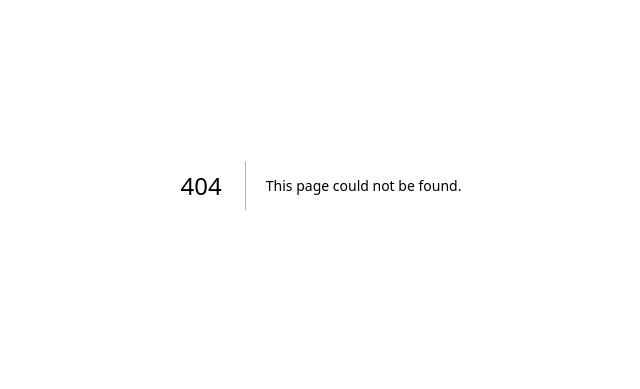
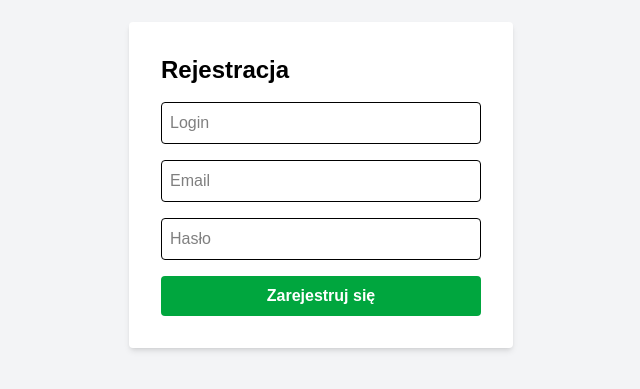
Before and after one commit to Batorek/-VoxPopuli, a Next.js app in the folder frontend/: page /register in a window 1280 px wide. Before the commit this address had no page. Shown: the part 215-604 px from the top of the page, without its empty margins (319-959 px from the left). Built offline with nearby package versions, Linux system fonts and the light colour scheme.

Commit message:
frontend logowania i rejestracji bez fetch

```diff
--- /dev/null
+++ b/frontend/app/login/page.tsx
@@ -0,0 +1,54 @@
+"use client";
+
+import React, { useState } from 'react';
+
+export default function LoginPage() {
+  const [username, setUsername] = useState('');
+  const [password, setPassword] = useState('');
+
+  const handleLogin = async (e: React.FormEvent) => {
+    e.preventDefault();
+
+    try {
+      const res = await fetch('http://127.0.0.1:8000/api/accounts/login/', {
+        method: 'POST',
+        headers: { 'Content-Type': 'application/json' },
+        body: JSON.stringify({ username, password })
+      });
+
+      const data = await res.json();
+
+      if (res.ok) {
+        // Zapisujemy token (jeśli backend go zwraca)
+        localStorage.setItem('user', JSON.stringify(data));
+        alert("Zalogowano pomyślnie!");
+        window.location.href = '/dashboard';
+      } else {
+        alert(data.error || "Błąd logowania");
+      }
+    } catch (error) {
+      alert("Nie można połączyć się z serwerem.");
+    }
+  };
+
+  return (
+    <div className="flex justify-center items-center min-h-screen bg-gray-100">
+      <form onSubmit={handleLogin} className="bg-white p-8 rounded shadow-md w-96">
+        <h1 className="text-2xl font-bold mb-4">Logowanie</h1>
+        <input
+          type="text" placeholder="Login" value={username}
+          onChange={(e) => setUsername(e.target.value)}
+          className="w-full p-2 mb-4 border rounded text-black"
+        />
+        <input
+          type="password" placeholder="Hasło" value={password}
+          onChange={(e) => setPassword(e.target.value)}
+          className="w-full p-2 mb-4 border rounded text-black"
+        />
+        <button className="w-full bg-blue-600 text-white p-2 rounded font-bold hover:bg-blue-700">
+          Zaloguj
+        </button>
+      </form>
+    </div>
+  );
+}
--- /dev/null
+++ b/frontend/app/register/page.tsx
@@ -0,0 +1,41 @@
+"use client";
+
+import React, { useState } from 'react';
+
+export default function RegisterPage() {
+  const [username, setUsername] = useState('');
+  const [password, setPassword] = useState('');
+  const [email, setEmail] = useState('');
+
+  const handleRegister = async (e: React.FormEvent) => {
+    e.preventDefault();
+    // trzeba dodac fetch do backendu
+    alert("Rejestracja w budowie!");
+  };
+
+  return (
+    <div className="flex justify-center items-center min-h-screen bg-gray-100">
+      <form onSubmit={handleRegister} className="bg-white p-8 rounded shadow-md w-96">
+        <h1 className="text-2xl font-bold mb-4 text-black">Rejestracja</h1>
+        <input
+          type="text" placeholder="Login" value={username}
+          onChange={(e) => setUsername(e.target.value)}
+          className="w-full p-2 mb-4 border rounded text-black"
+        />
+        <input
+          type="email" placeholder="Email" value={email}
+          onChange={(e) => setEmail(e.target.value)}
+          className="w-full p-2 mb-4 border rounded text-black"
+        />
+        <input
+          type="password" placeholder="Hasło" value={password}
+          onChange={(e) => setPassword(e.target.value)}
+          className="w-full p-2 mb-4 border rounded text-black"
+        />
+        <button className="w-full bg-green-600 text-white p-2 rounded font-bold hover:bg-green-700">
+          Zarejestruj się
+        </button>
+      </form>
+    </div>
+  );
+}
```
